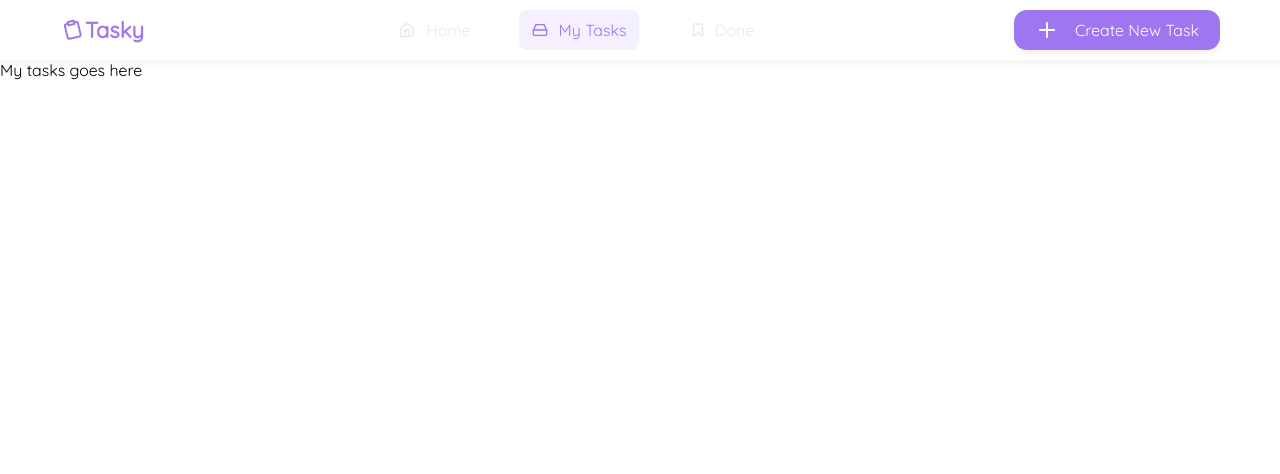
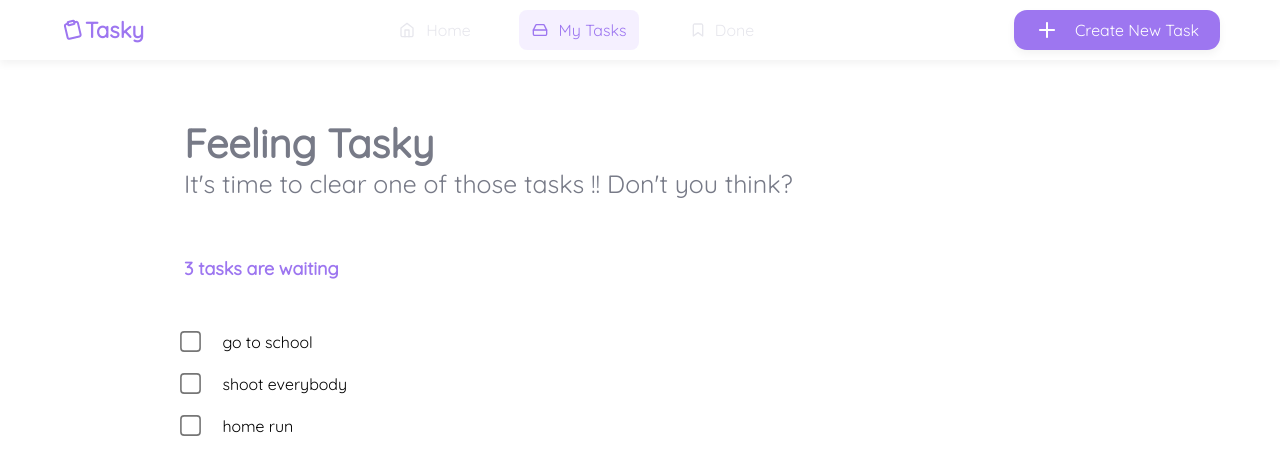
Before and after one commit to hqshtag/Tasky, a React (Create React App) app: page / in a window 1280 px wide. Both pictures are taken after a click on the button "My Tasks". Shown: the top 474 px of the page. Built offline with nearby package versions, Linux system fonts and the light colour scheme.

Commit message:
layout pretty much completed!

```diff
--- a/src/assets/styles/stylesheet.scss
+++ b/src/assets/styles/stylesheet.scss
@@ -11,7 +11,7 @@
   font-family: Quicksand;
 }
 
-.home-container {
+.main-container {
   .welcome-message {
     margin-top: 58px;
     margin-left: 184px;
@@ -43,4 +43,27 @@
     top: 50%;
     width: 250px;
   }
+
+  .tasks-list {
+    margin-top: 58px;
+    margin-left: 184px;
+
+    h3 {
+      font-size: 18px;
+      padding-bottom: 30px;
+      color: $primaryColor;
+    }
+
+    .task {
+      input[type="checkbox"] {
+        transform: scale(1.6);
+      }
+      margin: 22px 0px;
+      label {
+        margin-left: 21px;
+        font-size: 16px;
+        line-height: 20px;
+      }
+    }
+  }
 }
--- a/src/components/Done.js
+++ b/src/components/Done.js
@@ -1,7 +1,29 @@
 import React from "react";
 
 const Done = () => {
-  return <> Are you done ?</>;
+  let completedTasks = [];
+
+  let theh1 =
+    completedTasks.length > 0
+      ? "Yey !! we're rockin'"
+      : "Nothing done yet huh!";
+  let theh2 =
+    completedTasks.length > 0
+      ? "We did one hell of a job right there !! Bravo six, going dark"
+      : "What are you waiting for? come on let's GOOOOOOOO!";
+
+  return (
+    <div className="main-container">
+      <div className="welcome-message">
+        <h1>{theh1}</h1>
+        <h2>{theh2}</h2>
+      </div>
+      <div className="tasks-list">
+        <h3>{completedTasks.length} tasks are crushed!</h3>
+        {completedTasks}
+      </div>
+    </div>
+  );
 };
 
 export default Done;
--- a/src/components/Home.js
+++ b/src/components/Home.js
@@ -3,7 +3,7 @@ import Pic from "../assets/img/1.png";
 
 const Home = () => {
   return (
-    <div className="home-container">
+    <div className="main-container">
       <div className="welcome-message">
         <h1>Welcome Stranger</h1>
         <h2>Any tasks for today?</h2>
--- a/src/components/MyTasks.js
+++ b/src/components/MyTasks.js
@@ -1,7 +1,24 @@
 import React from "react";
+import Task from "./partials/Task";
 
 const MyTasks = () => {
-  return <> My tasks goes here</>;
+  let todos = ["go to school", "shoot everybody", "home run"];
+  let tasks = todos.map((elem) => {
+    return <Task title={elem} />;
+  });
+
+  return (
+    <div className="main-container">
+      <div className="welcome-message">
+        <h1>Feeling Tasky</h1>
+        <h2>It's time to clear one of those tasks !! Don't you think?</h2>
+      </div>
+      <div className="tasks-list">
+        <h3>{tasks.length} tasks are waiting</h3>
+        {tasks}
+      </div>
+    </div>
+  );
 };
 
 export default MyTasks;
--- /dev/null
+++ b/src/components/partials/Task.js
@@ -0,0 +1,12 @@
+import React from "react";
+
+const Task = ({ title }) => {
+  return (
+    <div className="task">
+      <input type="checkbox" name={title} />
+      <label for={title}> {title} </label>
+    </div>
+  );
+};
+
+export default Task;
```
